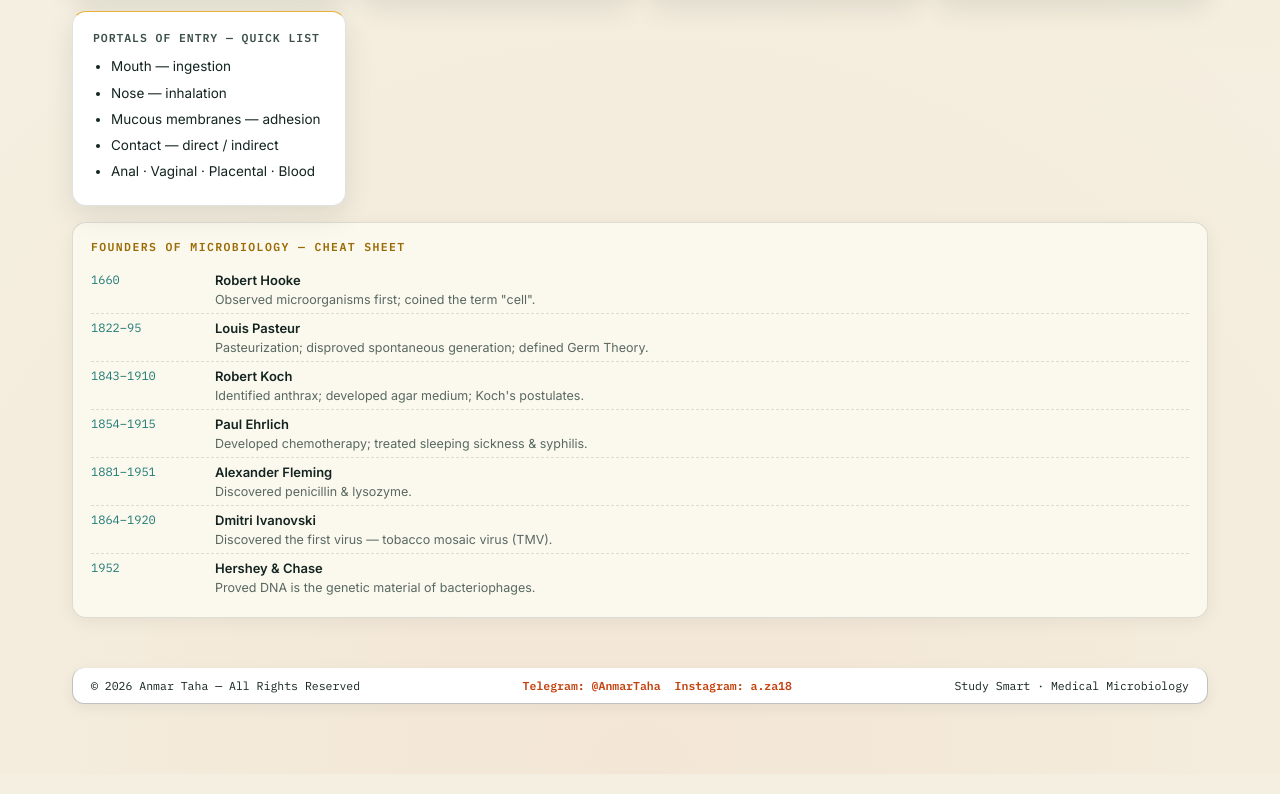
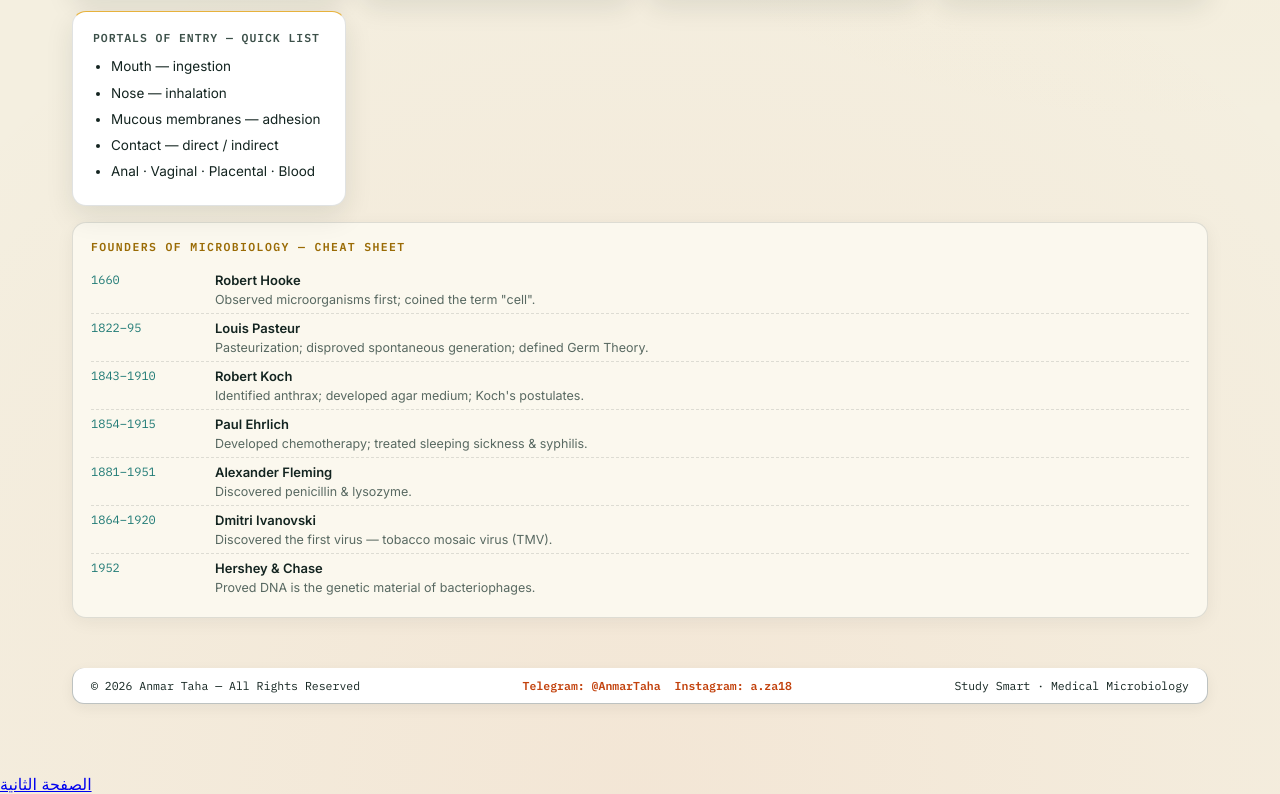
Before and after one commit to ANMARTAHA/Micro1, a plain HTML site: page index.html in a window 1280 px wide. Shown: the part 986-1780 px from the top of the page. Drawn offline with Linux system fonts and the light colour scheme.

Commit message:
Update index.html

```diff
--- a/index.html
+++ b/index.html
@@ -3136,5 +3136,6 @@ const hy = [
 document.getElementById('hyGrid').innerHTML = hy.map(c=>
   `<div class="hy-card ${c.p}"><span class="hy-badge">${hyLabels[c.p]}</span><h4>${c.t}</h4><ul>${c.pts.map(x=>`<li>${x}</li>`).join('')}</ul></div>`).join('');
 </script>
+  <a href="2.html">الصفحة الثانية</a>
 </body>
 </html>
```
